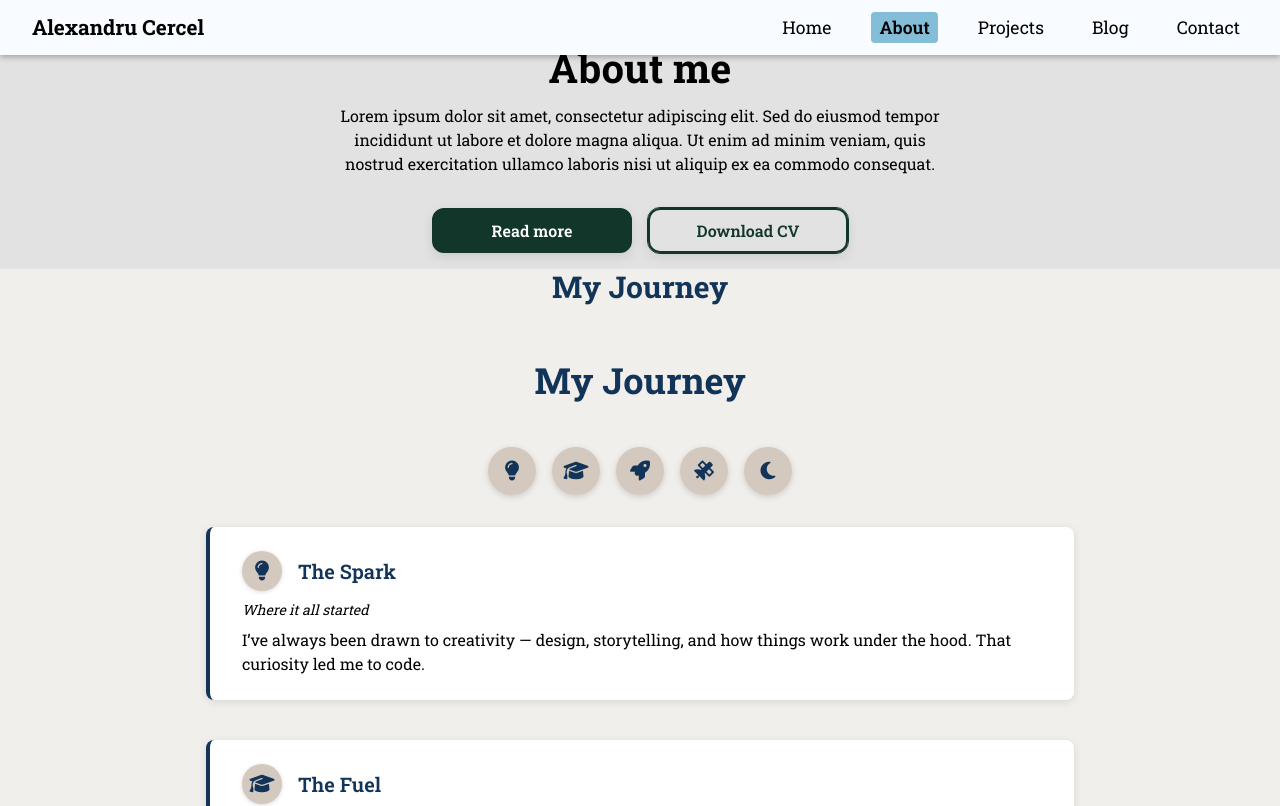
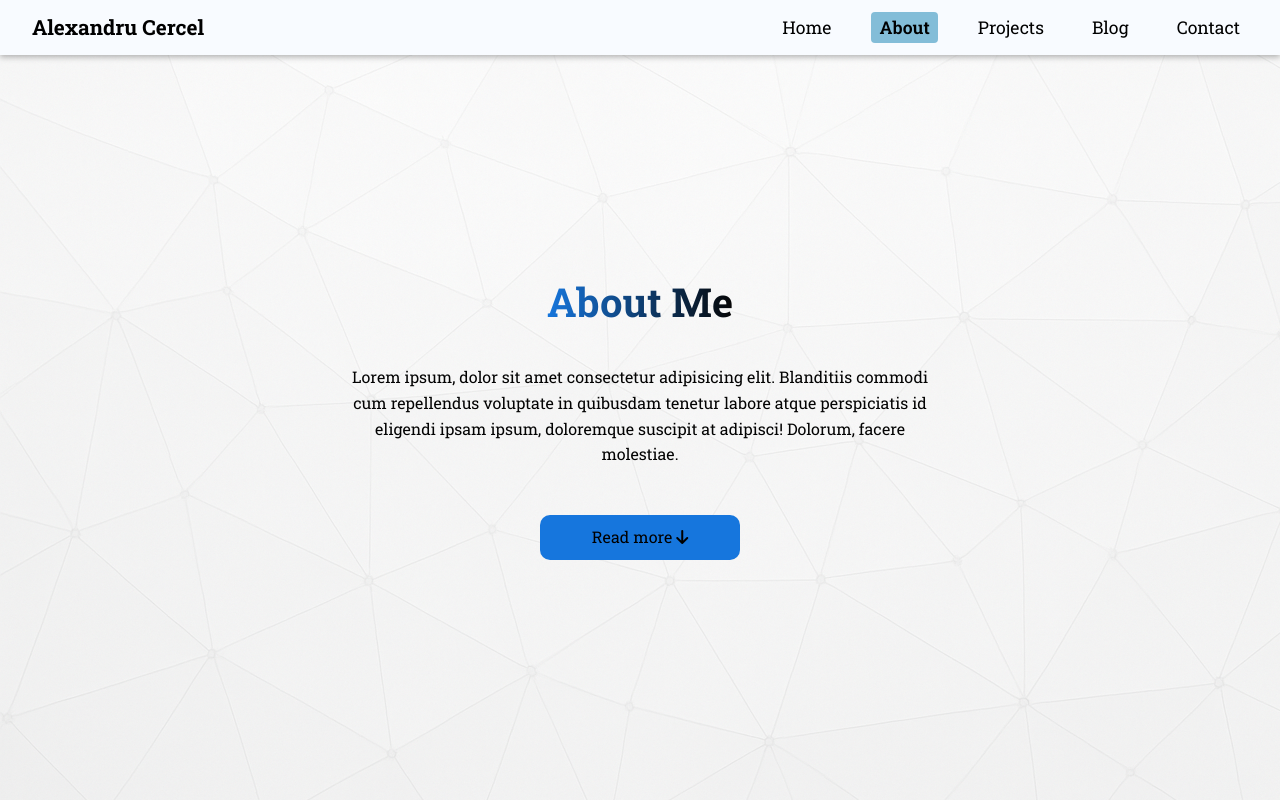
Before and after one commit to Alez05/personal-portfolio.v1.2, a Next.js app: page /about in a window 1280 px wide. Shown: the top 806 px of the page. Built offline with nearby package versions, Linux system fonts and the light colour scheme; no server answers.

Commit message:
feat: about me header, styled it a bit and added the content needed - future improvment and change of content text

```diff
--- /dev/null
+++ b/src/components/about/about-hero/about-hero.css
@@ -0,0 +1,42 @@
+.ah-container {
+  background-image: url('../../../../public/image/contact.png');
+  padding: 6rem 2rem 4rem 2rem; /* extra top padding for navbar space */
+  text-align: center;
+  display: flex;
+  flex-direction: column;
+  align-items: center;
+  justify-content: center;
+  box-sizing: border-box;
+  height: 100vh;
+  gap: 1rem;
+  margin-bottom: 2rem;
+}
+
+.ah-title {
+  font-size: 2.5rem;
+  margin-bottom: 1rem;
+  font-weight: 700;
+  background: linear-gradient(90deg, #1676dd, #060606);
+  -webkit-background-clip: text; /* for Safari/Chrome */
+  -webkit-text-fill-color: transparent;
+  background-clip: text; /* standard */
+  color: transparent;
+}
+
+.ah-description {
+  max-width: 600px;
+  font-size: 1rem;
+  color: #030303; /* near black */
+  line-height: 1.6;
+  padding-bottom: 2rem;
+}
+
+.ah-button {
+  background-color: #1676dd;
+  border-radius: 10px;
+  width: 200px;
+  height: 45px;
+  align-content: center;
+  flex-wrap: wrap;
+  justify-content: center;
+}
--- /dev/null
+++ b/src/components/about/about-hero/about-hero.tsx
@@ -0,0 +1,14 @@
+import { DownloadButton } from '@components/shared'
+import './about-hero.css'
+
+const AboutHero = () => {
+  return (
+    <div className='ah-container'>
+      <h1 className='ah-title'>About Me</h1>
+      <p className='ah-description'>Lorem ipsum, dolor sit amet consectetur adipisicing elit. Blanditiis commodi cum repellendus voluptate in quibusdam tenetur labore atque perspiciatis id eligendi ipsam ipsum, doloremque suscipit at adipisci! Dolorum, facere molestiae.</p>
+      <a href="#about-me" className='ah-button'>Read more <i className="fa-solid fa-arrow-down"></i></a>
+    </div>
+  )
+}
+
+export { AboutHero }
--- /dev/null
+++ b/src/components/about/about-hero/index.ts
@@ -0,0 +1 @@
+export { AboutHero } from './about-hero'
--- a/src/components/about/index.ts
+++ b/src/components/about/index.ts
@@ -1,4 +1,7 @@
 export { About } from './page'
+
+// components
+export { AboutHero } from './about-hero'
 
 
 // types
--- a/src/components/about/page.tsx
+++ b/src/components/about/page.tsx
@@ -1,21 +1,18 @@
 import { Button, ContactCTA, Hero } from "@components/shared"
 import { JourneySection } from "./journey"
-import { default as CurriculumVitae } from "./curriculum/cv"
 import { Skills } from "./skills"
 import { DownloadSection } from "./dwd-section"
+import { AboutHero } from "./about-hero"
 
 const About = () => {
   return (
-    <>
-      <Hero title="About me" description="Lorem ipsum dolor sit amet, consectetur adipiscing elit. Sed do eiusmod tempor incididunt ut labore et dolore magna aliqua. Ut enim ad minim veniam, quis nostrud exercitation ullamco laboris nisi ut aliquip ex ea commodo consequat.">
-        <Button variant="solid">Read more</Button>
-        <Button variant="outline">Download CV</Button>
-      </Hero>
-      <JourneySection/>
+    <div>
+      <AboutHero />
+      {/* <JourneySection/> */}
       <DownloadSection />
       <Skills />
       <ContactCTA />
-    </>
+    </div>
   )
 }
 
--- a/src/components/shared/dwd-button/dwd-button.tsx
+++ b/src/components/shared/dwd-button/dwd-button.tsx
@@ -19,7 +19,7 @@ const DownloadButton = ({ path, label = 'Download CV' }: DownloadButtonType) =>
 
       const a = document.createElement('a')
       a.href = url
-      a.download = path.split('/').pop() || 'file.pdf'
+      a.download = path?.split('/').pop() || 'file.pdf'
       a.target = '_blank'
       a.click()
     } catch (err) {
--- a/src/components/shared/dwd-button/dwd-button.type.ts
+++ b/src/components/shared/dwd-button/dwd-button.type.ts
@@ -1,5 +1,5 @@
 
 export type DownloadButtonType = {
-  path: string;
+  path?: string;
   label?: string;
 }
```
Also changed, not shown: src/components/about/about-hero/about-hero.type.ts (added).
